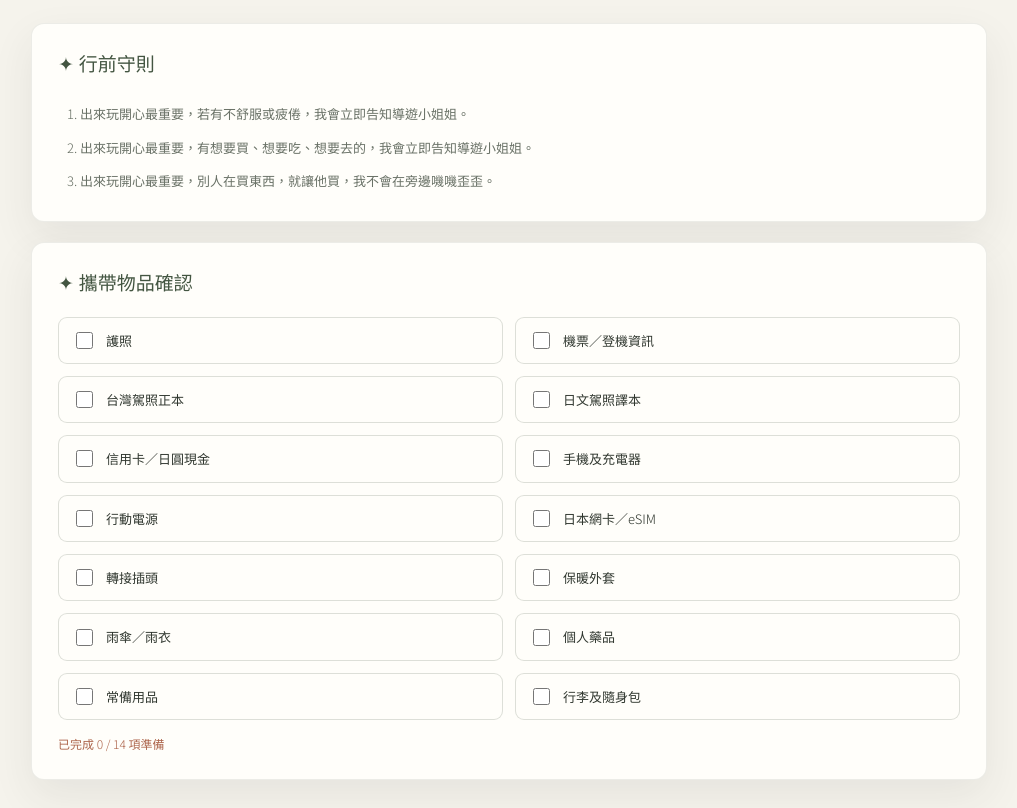
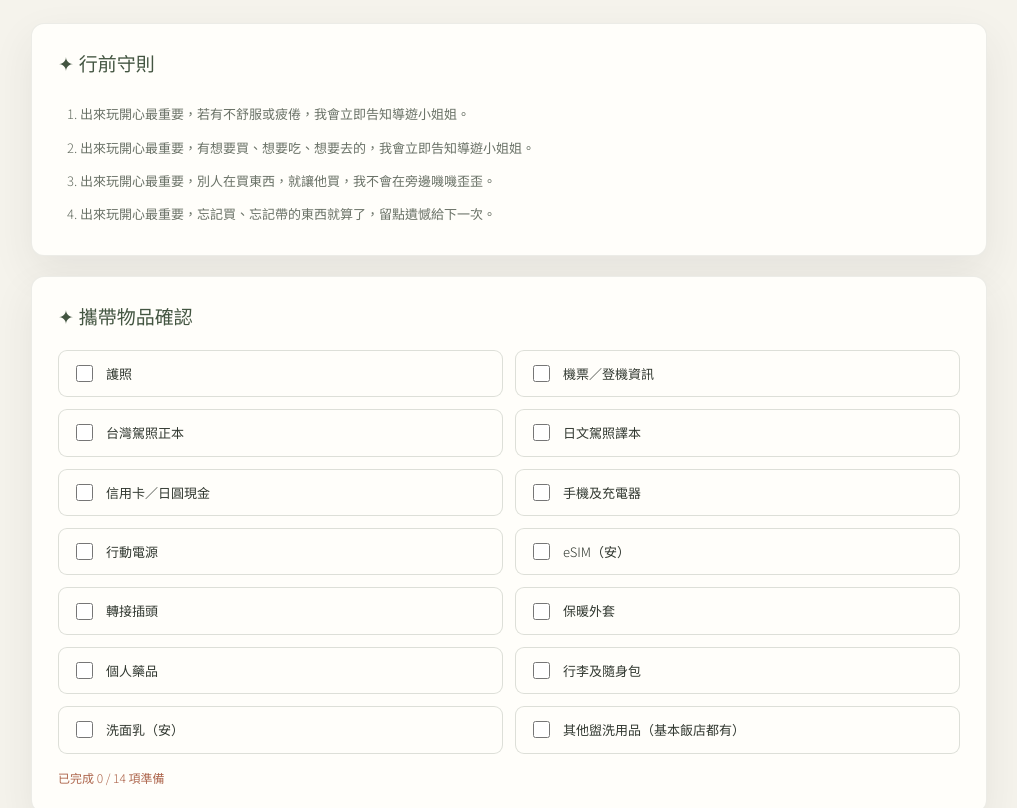
Before and after one commit to elisa880929-creator/kyushu-trip-2026, a plain HTML site: page index.html in a window 1280 px wide. Shown: the part 831-1639 px from the top of the page, without its empty margins (131-1148 px from the left). Drawn offline with Linux system fonts and the light colour scheme.

Commit message:
Update index.html

```diff
--- a/index.html
+++ b/index.html
@@ -230,7 +230,8 @@
   rules: [
     "出來玩開心最重要，若有不舒服或疲倦，我會立即告知導遊小姐姐。",
     "出來玩開心最重要，有想要買、想要吃、想要去的，我會立即告知導遊小姐姐。",
-    "出來玩開心最重要，別人在買東西，就讓他買，我不會在旁邊嘰嘰歪歪。"
+    "出來玩開心最重要，別人在買東西，就讓他買，我不會在旁邊嘰嘰歪歪。",
+    "出來玩開心最重要，忘記買、忘記帶的東西就算了，留點遺憾給下一次。"
   ],
   checklist: [
     "護照",
@@ -240,13 +241,13 @@
     "信用卡／日圓現金",
     "手機及充電器",
     "行動電源",
-    "日本網卡／eSIM",
+    "eSIM（安）",
     "轉接插頭",
     "保暖外套",
-    "雨傘／雨衣",
     "個人藥品",
-    "常備用品",
-    "行李及隨身包"
+    "行李及隨身包",
+    "洗面乳（安）",
+    "其他盥洗用品（基本飯店都有）"
   ]
 },
 
@@ -364,7 +365,7 @@
           {
             time: "上午至中午｜動物體驗",
             title: "九州自然動物公園 African Safari",
-            description: "入園後（1）優先確認 Jungle Bus 班次並購票 (2)等待期間自駕進入 Safari 園區。",
+            description: "入園後（1）優先確認 Jungle Bus 班次並購票 (2) 等待期間自駕進入 Safari 園區。",
             tags: ["BUS可餵食", "自駕無限逛"],
             image: "https://img.letsgojp.com/2026/09/kyusa0924m02-2000x1333-1791249863.webp",
             links: [
@@ -385,7 +386,7 @@
           {
             time: "傍晚｜湖畔風景",
             title: "金鱗湖・湖畔散步",
-            description: "到金鱗湖走走、拍照，感受由布院山景與湖畔氛圍。*16:30完成還車，搭乘17:17-19:27由布院之森回博多站＊。",
+            description: "到金鱗湖走走、拍照，感受由布院山景與湖畔氛圍。*16:30完成還車，搭乘17:17-19:27由布院之森回博多站。",
             tags: ["金鱗湖", "湖畔散步", "秋景"],
             image: "https://i0.wp.com/journey.tw/wp-content/uploads/2024/09/20240922151308_0_61a473.jpg?resize=1100%2C734&quality=99&ssl=1",
             links: [
@@ -398,10 +399,10 @@
             title: "志明最愛鰻魚飯",
             description: "抵達博多步行前往鰻魚飯，吃完搭計程車回飯店。",
             tags: ["鰻魚飯", "由布院之森", "指定席"],
-            image: "https://images.unsplash.com/photo-1473448912268-2022ce9509d8?auto=format&fit=crop&w=900&q=80",
+            image: "https://tblg.k-img.com/resize/660x370c/restaurant/images/Rvw/158948/158948270.jpg?token=8f1e9bf&api=v2",
             links: [
-              { label: "由布院站地圖", url: "https://www.google.com/maps/search/?api=1&query=由布院站" },
-              { label: "JR 九州訂位", url: "https://www.jrkyushu.co.jp/english/" }
+              { label: "鰻魚店地圖", url: "https://maps.app.goo.gl/hqtp1bznn3Uvt8UWA" },
+              { label: "居酒屋（備）", url: "https://maps.app.goo.gl/gJ9auUwqtaWEVoKB6" }
             ]
           }
         ]
@@ -457,17 +458,17 @@
           {
             time: "上午｜移動與寄放",
             title: "退房・搭新幹線前往熊本",
-            description: "飯店退房，搭計程車前往博多站，再搭 JR 新幹線到熊本站。抵達後先寄放行李，再開始市區行程。",
+            description: "飯店退房，搭計程車前往博多站，再搭 JR 新幹線到熊本站。抵達後先寄放行李、吃午餐。",
             tags: ["退房", "九州新幹線", "行李寄放"],
-            image: "https://images.unsplash.com/photo-1493976040374-85c8e12f0c0e?auto=format&fit=crop&w=900&q=80",
+            image: "https://tenjo.tw/wp-content/uploads/2025/12/DSC_9801.jpg",
             links: [
-              { label: "熊本站地圖", url: "https://www.google.com/maps/search/?api=1&query=熊本站" }
+              { label: "迴轉壽司", url: "https://maps.app.goo.gl/uDQksqaAZoSotqyW9" }
             ]
           },
           {
             time: "中午至下午｜熊本散策",
             title: "熊本城・櫻之馬場 城彩苑",
-            description: "參觀熊本城，並到城彩苑品嚐熊本在地美食、採買伴手禮。時間允許可再到市中心商店街走走。",
+            description: "參觀熊本城，並到城彩苑品嚐熊本在地美食、採買伴手禮。",
             tags: ["熊本城", "城彩苑", "在地美食"],
             image: "https://images.unsplash.com/photo-1528360983277-13d401cdc186?auto=format&fit=crop&w=900&q=80",
             links: [
@@ -478,7 +479,7 @@
           {
             time: "傍晚｜前往機場",
             title: "取回行李・搭車前往熊本機場",
-            description: "回熊本站取行李，搭乘機場巴士或預先安排的交通前往熊本機場，辦理登機手續，搭機返家。",
+            description: "15:30 回熊本站取行李，搭計程車或機場巴士前往機場，辦理登機手續，19:15搭機返家。",
             tags: ["熊本機場", "返程", "預留交通時間"],
             image: "https://images.unsplash.com/photo-1436491865332-7a61a109cc05?auto=format&fit=crop&w=900&q=80",
             links: [
```
